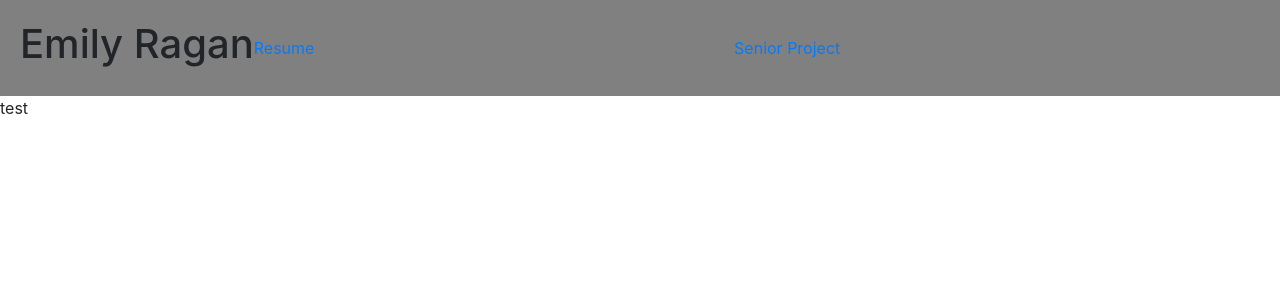
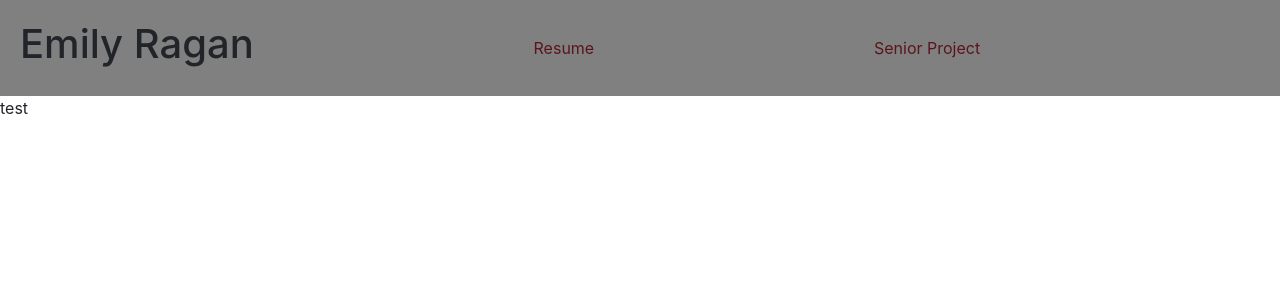
Before and after one commit to EmilyRagan/personal-site, a Next.js app: page / in a window 1280 px wide. Shown: the top 300 px of the page. Built offline with nearby package versions, Linux system fonts and the light colour scheme.

Commit message:
make nav bar look better

```diff
--- a/pages/_app.tsx
+++ b/pages/_app.tsx
@@ -5,11 +5,11 @@ import 'bootstrap/dist/css/bootstrap.min.css';
 
 function MyApp({ Component, pageProps }) {
     return (
-        <div style={{ display: 'flex', flexDirection: 'column', alignItems: 'stretch' }}>
+        <div style={{ alignItems: 'stretch', display: 'flex', flexDirection: 'column', flexGrow: 1 }}>
             <div style={{ alignItems: 'center', backgroundColor: 'gray', display: 'flex', padding: 20 }}>
-                <h1>Emily Ragan</h1>
-                <Link href='/resume'><a className='mr-auto'>Resume</a></Link>
-                <Link href='/seniorproject'><a className='mr-auto'>Senior Project</a></Link>
+                <h1 className='mr-auto'>Emily Ragan</h1>
+                <Link href='/resume'><a className='mr-auto' style={{ color: '#5a151c' }}>Resume</a></Link>
+                <Link href='/seniorproject'><a className='mr-auto' style={{ color: '#5a151c' }}>Senior Project</a></Link>
             </div>
             <Component {...pageProps} />
         </div>
--- a/pages/index.css
+++ b/pages/index.css
@@ -5,9 +5,19 @@ body {
     sans-serif;
   -webkit-font-smoothing: antialiased;
   -moz-osx-font-smoothing: grayscale;
+  display: flex;
+  flex-direction: column;
+  height: 100vh;
+  width: 100vw;
 }
 
 code {
   font-family: source-code-pro, Menlo, Monaco, Consolas, 'Courier New',
     monospace;
 }
+
+#__next {
+  flex-grow: 1;
+  display: flex;
+  flex-direction: column;
+}
```
